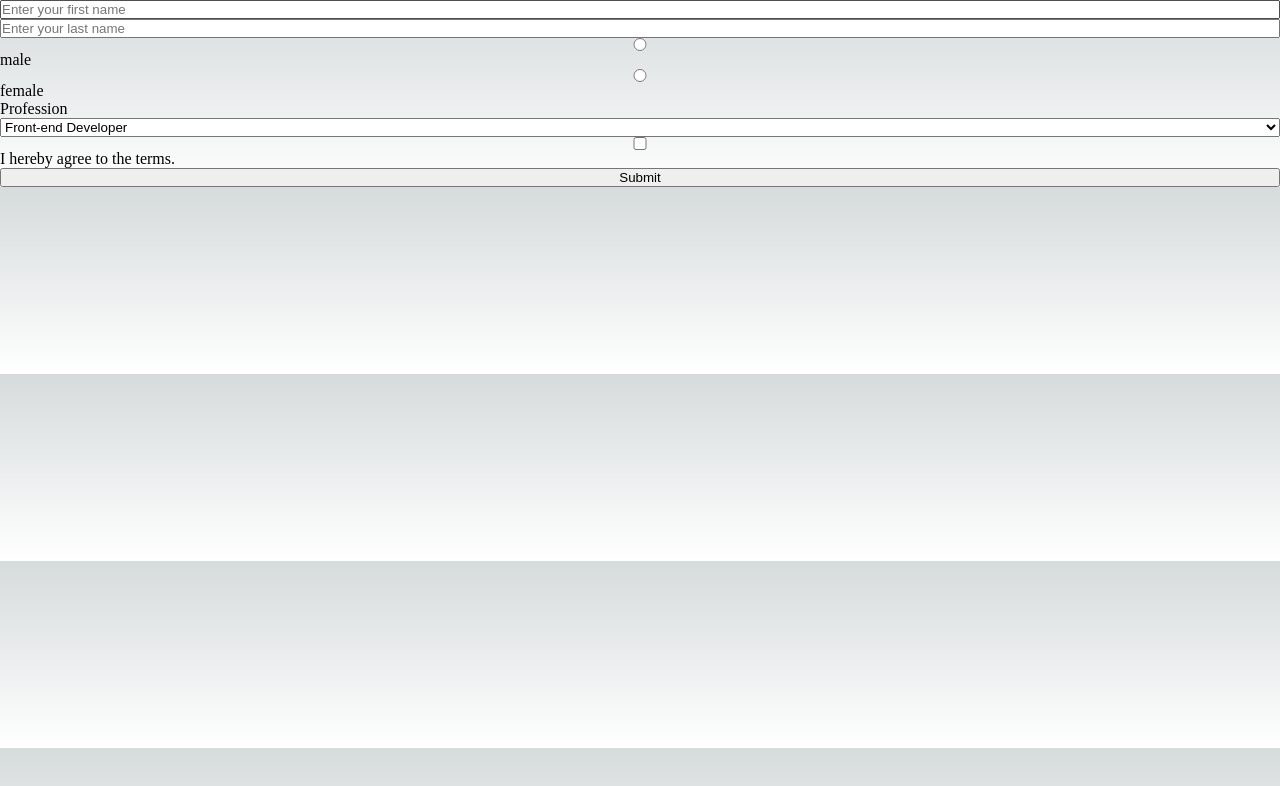
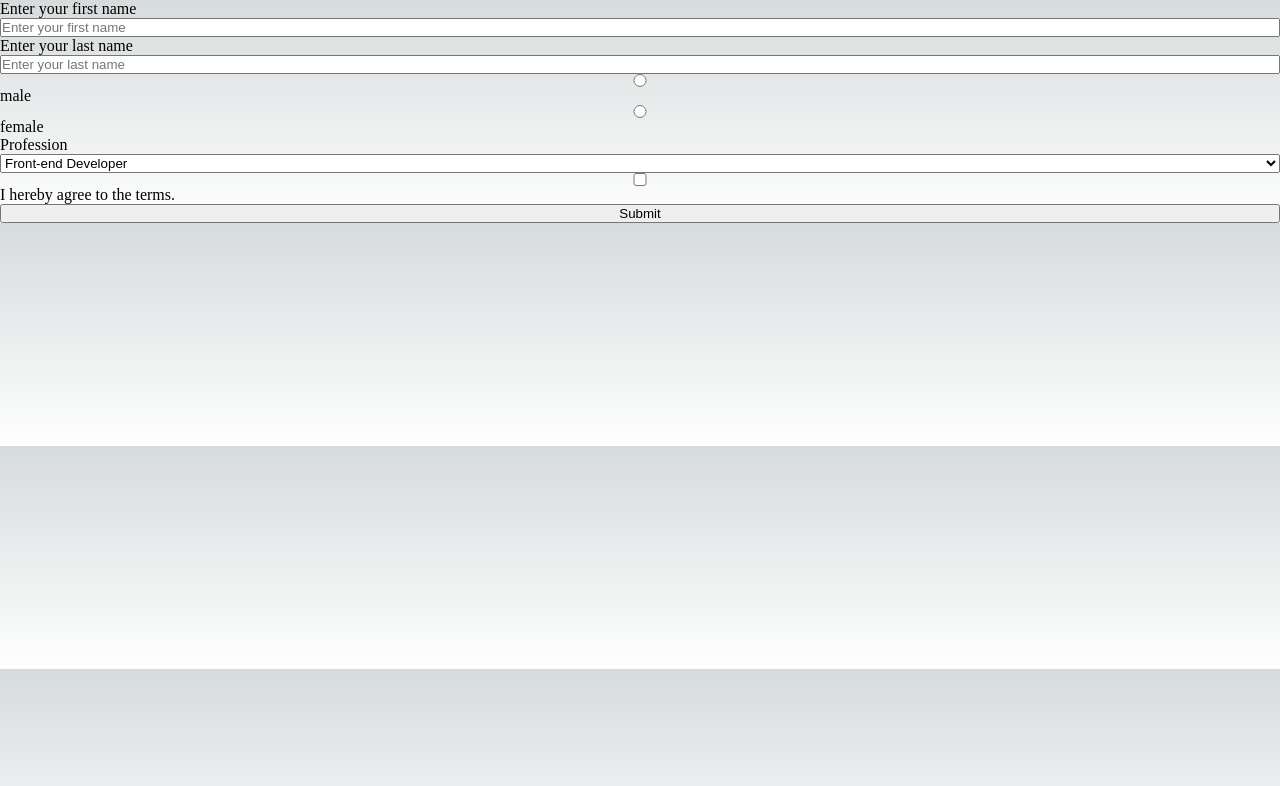
Before and after one commit to kartikey-shivam/dynamic-react-hook-form, a Next.js app: page / in a window 1280 px wide. Shown: the top 786 px of the page. Built offline with nearby package versions, Linux system fonts and the light colour scheme.

Commit message:
label in text

```diff
--- a/pages/Form.tsx
+++ b/pages/Form.tsx
@@ -81,12 +81,15 @@ export default function Form() {
           switch (formData[key].type) {
             case "text":
               return (
+                <>
+                  <label htmlFor={key}>{value.placeholder}</label>
                   <input
                     {...register(key)}
                     defaultValue={value.defaultValue}
                     placeholder={value.placeholder}
                     type="text"
                   />
+                </>
               )
             case "radio":
               return value?.options?.map((item) => {
```
Lines whose indentation alone changed are shown as unchanged.
